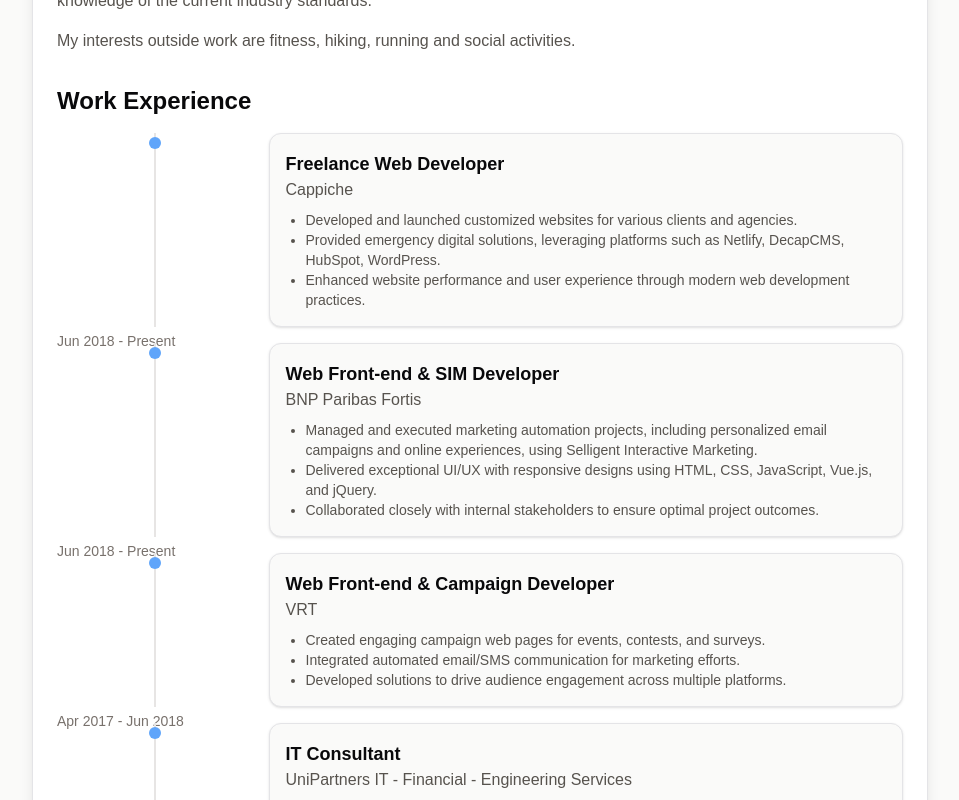
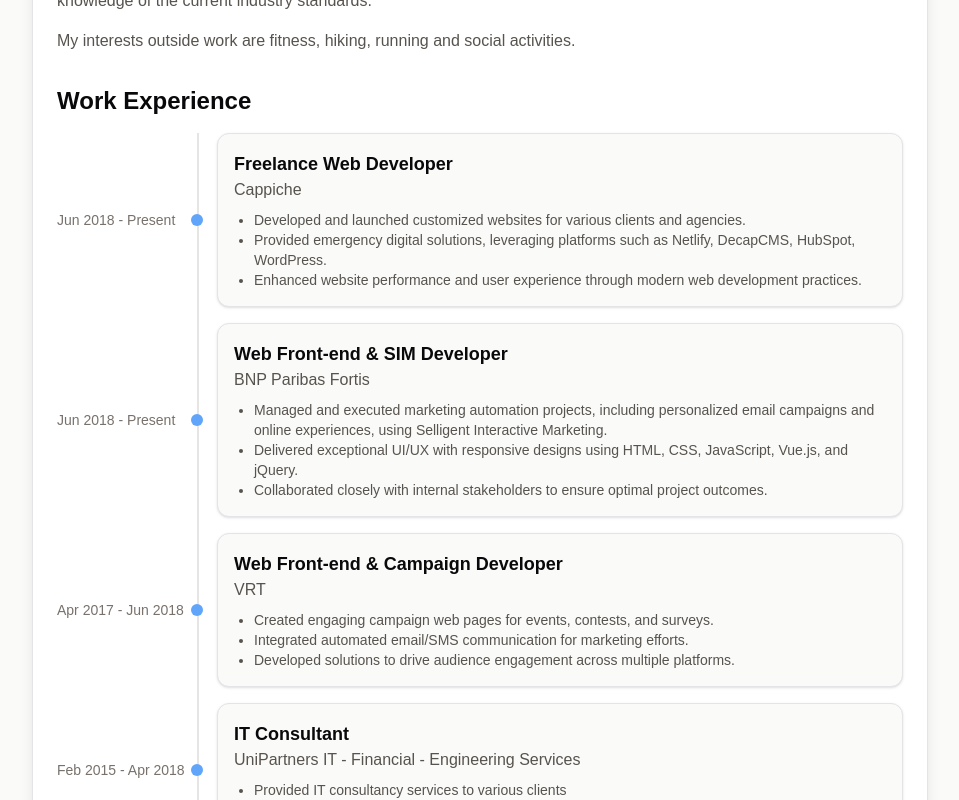
Before and after one commit to yhristov/Resume, a Next.js app: page /en in a window 1280 px wide. Shown: the part 360-1160 px from the top of the page, without its empty margins (160-1119 px from the left). Built offline with nearby package versions, Linux system fonts and the light colour scheme.

Commit message:
commit fixedqtimeline

```diff
--- a/components/online-resume.tsx
+++ b/components/online-resume.tsx
@@ -131,7 +131,7 @@
       {
         title: "Consultant IT",
         company: "UniPartners IT - Financial - Engineering Services",
-        period: "Fév 2015 - Avr 2018",
+        period: "Fv 2015 - Avr 2018",
         achievements: [
           "Fourni des services de conseil IT à divers clients.",
           "Spécialisé dans le développement web et les solutions d'ingénierie."
@@ -322,13 +322,14 @@
 
             <section className="mb-8">
               <h2 className={`text-2xl font-semibold mb-4 ${isDarkMode ? 'text-white' : ''}`}>{t.experience}</h2>
-              <div className="space-y-4">
+              <div className="space-y-4 relative pl-4 sm:pl-0">
+                <div className={`absolute top-0 left-0 sm:left-[140px] w-0.5 h-full ${isDarkMode ? 'bg-gray-700' : 'bg-stone-200'}`}></div>
                 {t.jobs.map((job, index) => (
                   <div key={index} className="flex flex-col sm:flex-row">
-                    <div className="w-full sm:w-1/4 pr-4 mb-2 sm:mb-0">
-                      <div className="hidden sm:block relative h-full">
-                        <div className={`absolute top-0 left-1/2 w-0.5 h-full ${isDarkMode ? 'bg-gray-700' : 'bg-stone-200'} -translate-x-1/2`}></div>
-                        <div className={`absolute top-1 left-1/2 w-3 h-3 rounded-full ${isDarkMode ? 'bg-blue-500' : 'bg-blue-400'} -translate-x-1/2 transition-all duration-300 hover:scale-125`}></div>
+                    <div className="w-full sm:w-[140px] mb-2 sm:mb-0 relative">
+                      <div className="hidden sm:flex items-center h-full">
+                        <p className={`text-sm ${isDarkMode ? 'text-gray-400' : 'text-stone-500'} whitespace-nowrap overflow-hidden text-ellipsis pr-3`}>{job.period}</p>
+                        <div className={`absolute right-[-6px] w-3 h-3 rounded-full ${isDarkMode ? 'bg-blue-500' : 'bg-blue-400'} transition-all duration-300 hover:scale-125`}></div>
                       </div>
                       <Badge
                         variant="secondary"
@@ -336,9 +337,8 @@
                       >
                         {job.period}
                       </Badge>
-                      <p className={`hidden sm:block text-sm ${isDarkMode ? 'text-gray-400' : 'text-stone-500'} mt-1`}>{job.period}</p>
                     </div>
-                    <Card className={`w-full sm:w-3/4 ${isDarkMode ? 'bg-gray-800 hover:bg-gray-700' : 'bg-stone-50 hover:bg-blue-50'} transition-all duration-300 hover:shadow-md`}>
+                    <Card className={`w-full sm:w-[calc(100%-160px)] sm:ml-5 ${isDarkMode ? 'bg-gray-800 hover:bg-gray-700' : 'bg-stone-50 hover:bg-blue-50'} transition-all duration-300 hover:shadow-md`}>
                       <CardContent className="p-4">
                         <h3 className={`text-lg font-semibold ${isDarkMode ? 'text-white' : ''}`}>{job.title}</h3>
                         <p className={`${isDarkMode ? 'text-gray-300' : 'text-stone-600'} mb-2`}>{job.company}</p>
--- a/package.json
+++ b/package.json
@@ -23,7 +23,7 @@
     "tailwindcss-animate": "^1.0.7"
   },
   "devDependencies": {
-    "@types/node": "^20",
+    "@types/node": "^20.16.14",
     "@types/react": "^18",
     "@types/react-dom": "^18",
     "eslint": "^8",
```
Also changed, not shown: 2 other files (tests, documents, lock files or other folders).
